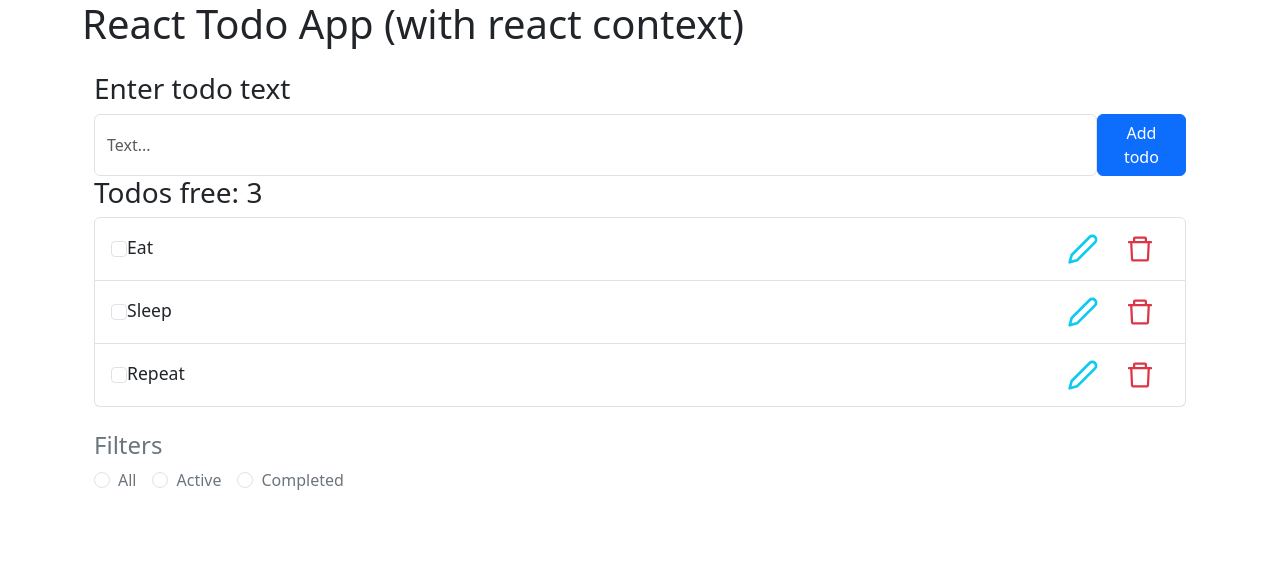
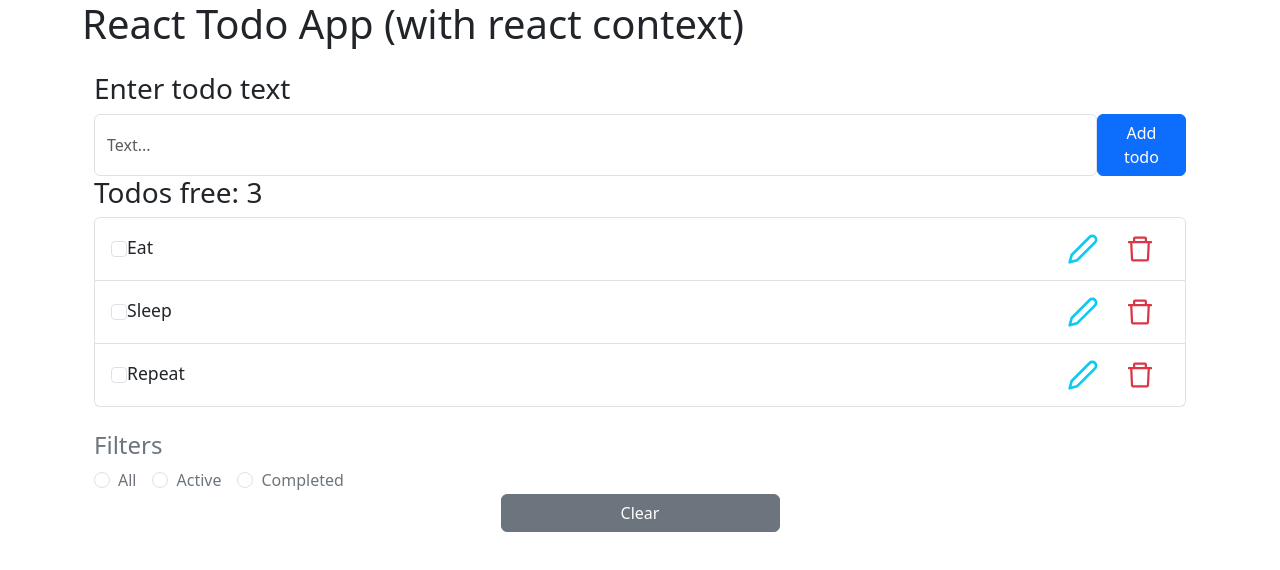
Before and after one commit to Boris-Maslenov/React-Todo-App-test, a React (Create React App) app: page / in a window 1280 px wide. Shown: the top 570 px of the page. Built offline with nearby package versions, Linux system fonts and the light colour scheme.

Commit message:
add clear component

```diff
--- a/src/App.tsx
+++ b/src/App.tsx
@@ -4,18 +4,20 @@ import { TodoState } from "./context/TodoState";
 import { Form } from "./components/Form";
 import { TodoList } from "./components/TodoList";
 import { TodoFilters } from "./components/TodoFilters";
+import { TodoClear } from "./components/TodoClear";
 
 function App() {
   return (
-    <Container>
-      <TodoState>
+      <Container>
         <div className="App">
           <h1>React Todo App (with react context)</h1>
         </div>
-        <Form />
-      <TodoList />
-      <TodoFilters />
-      </TodoState>
+        <TodoState>
+          <Form />
+          <TodoList />
+          <TodoFilters />
+          <TodoClear />
+        </TodoState>
     </Container>
   );
 }
--- /dev/null
+++ b/src/components/TodoClear.tsx
@@ -0,0 +1,18 @@
+import {  useContext } from "react";
+import { TodoContext } from "../context/TodoContext";
+import {  Stack, Button } from 'react-bootstrap'
+
+export const TodoClear = () => {
+
+    const {dispatch} = useContext(TodoContext);
+
+    const clearHandler = () => {
+        dispatch({type: "TODO_CLEAR"});
+    }
+
+    return (
+        <Stack gap={2} className="col-md-3 mx-auto">
+            <Button onClick={clearHandler} variant="secondary">Clear</Button>
+        </Stack>
+    )
+}
--- a/src/reducer/todoReducer.ts
+++ b/src/reducer/todoReducer.ts
@@ -46,7 +46,11 @@ export const todoReducer = (state: IState, action: IAction): IState => {
         ...state,
         todos: [...state.todos.filter(({ id }) => id !== action.payload)],
       };
-
+    case "TODO_CLEAR":
+      return {
+        ...state,
+        todos: [],
+      };
     case "filter/all":
       return {
         ...state,
```
Also changed, not shown: 1 other file (tests, documents, lock files or other folders).
